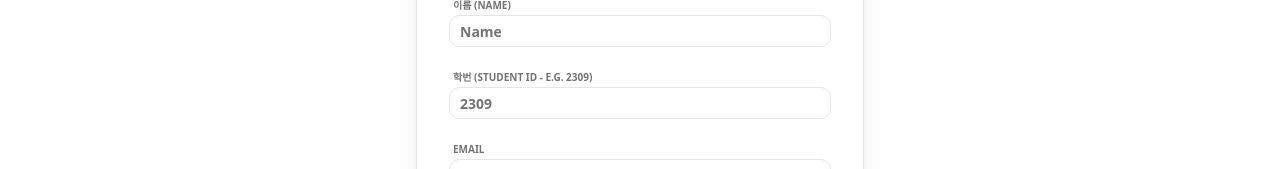
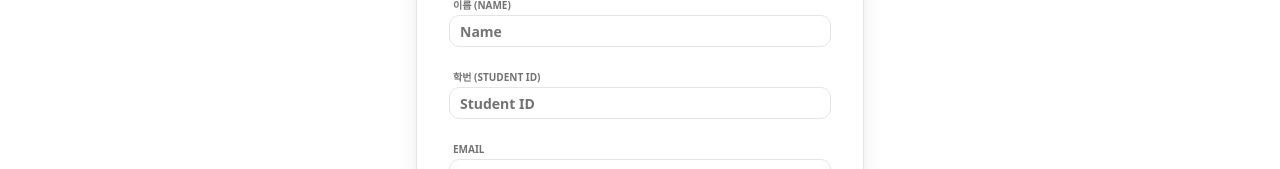
Before and after one commit to lmwmason/CBGPU, a Next.js app in the folder FrontEnd/cbgpu/: page /auth/signup in a window 1280 px wide. Shown: the part 255-424 px from the top of the page. Built offline with nearby package versions, Linux system fonts and the light colour scheme; no server answers.

Commit message:
style: update student ID placeholders to 'Student ID'

```diff
--- a/FrontEnd/cbgpu/src/app/auth/signup/page.tsx
+++ b/FrontEnd/cbgpu/src/app/auth/signup/page.tsx
@@ -72,9 +72,9 @@ export default function Signup() {
           />
         </div>
         <div className="space-y-1">
-          <label className="text-[10px] font-black uppercase text-muted-foreground ml-1">학번 (Student ID - e.g. 2309)</label>
+          <label className="text-[10px] font-black uppercase text-muted-foreground ml-1">학번 (Student ID)</label>
           <Input
-            placeholder="2309"
+            placeholder="Student ID"
             className="bg-background border-input text-foreground font-bold"
             onChange={(e: any) => setStudentId(e.target.value)}
             required
--- a/FrontEnd/cbgpu/src/app/profile/page.tsx
+++ b/FrontEnd/cbgpu/src/app/profile/page.tsx
@@ -87,7 +87,7 @@ export default function Profile() {
               value={studentId}
               onChange={(e: any) => setStudentId(e.target.value)}
               className="bg-background border-2 h-14 px-5 rounded-2xl font-black text-lg focus:ring-primary transition-all"
-              placeholder="e.g. 2309"
+              placeholder="Student ID"
             />
           </div>
         </div>
```
